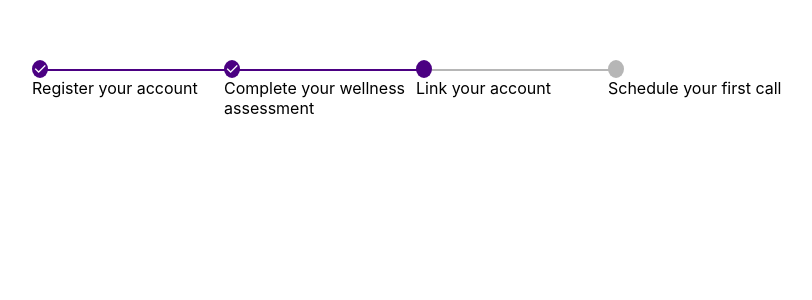
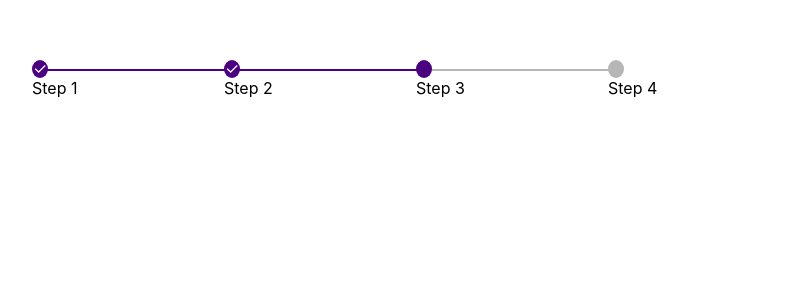
Before and after one commit to rahulsha05x/progress-stepper, a React (Create React App) app: page / in a window 1280 px wide. Shown: the top 300 px of the page, without its empty margins (224-1036 px from the left). Built offline with nearby package versions, Linux system fonts and the light colour scheme; the HTML template or start-up script is replaced by a standard one.

Commit message:
Updated progressbar 1 custom colors

```diff
--- a/src/App.tsx
+++ b/src/App.tsx
@@ -13,10 +13,10 @@ function App() {
       'Create a plan to meet your short and long term investment goals.',
     status: 'Pending',
     steps: [
-      { id: 1, text: <div className="test">Register your account</div>, status: 'Pending' },
-      { id: 2, text: 'Complete your wellness assessment', status: 'Pending' },
-      { id: 3, text: 'Link your account', status: 'Pending' },
-      { id: 4, text: 'Schedule your first call', status: 'Pending' },
+      { id: 1, text: <div className="test">Step 1</div>, status: 'Pending' },
+      { id: 2, text: 'Step 2', status: 'Pending' },
+      { id: 3, text: 'Step 3', status: 'Pending' },
+      { id: 4, text: 'Step 4', status: 'Pending' },
     ],
   });
   let { headerText, steps } = progressBarData;
@@ -26,7 +26,7 @@ function App() {
     });
 
     let tempStep = [...steps];
-    if (currentIndex === 0 && tempStep[currentIndex] ?.status === 'Pending') {
+    if (currentIndex === 0 && tempStep[currentIndex]?.status === 'Pending') {
       tempStep[currentIndex].status = 'Current';
     } else {
       tempStep[currentIndex].status = 'Complete';
```
